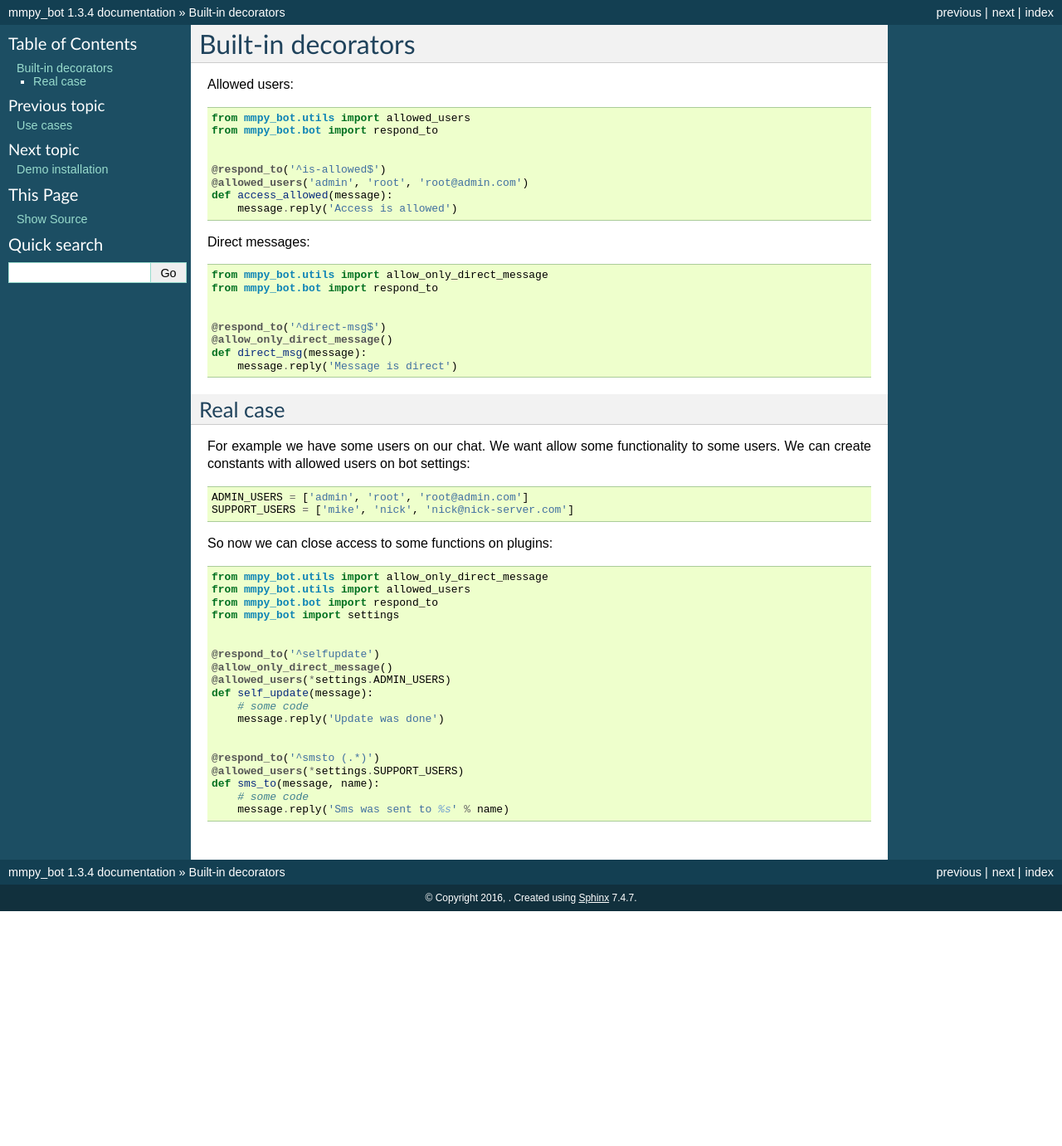
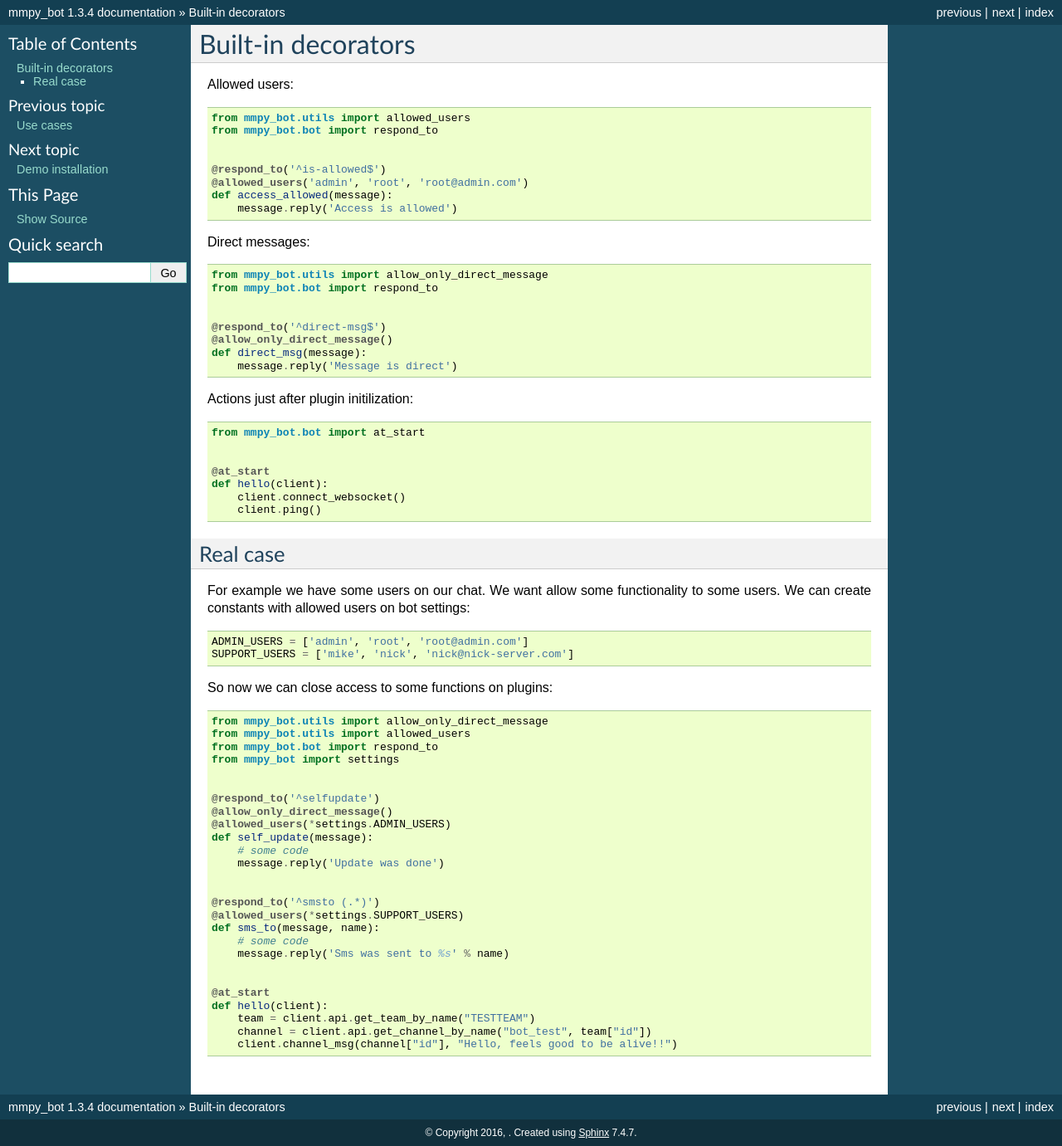
Before and after one commit to attzonko/mmpy_bot, a Sphinx documentation site: the page built from docs/decorators.rst, in a window 1280 px wide. Shown: the whole page at 83% size. Built offline with Sphinx 7.4.7, drawn with Linux system fonts in a browser that asks for light colours; before the commit the page ends 1098 px from its top, so only the background shows below that.

Commit message:
Introduce @at_start (#135)
* Add @at_start to trigger actions when plugins initialize

fixes #132

* Stylize python code in documentation

* Fix inconsistent indentation

```diff
--- a/docs/decorators.rst
+++ b/docs/decorators.rst
@@ -4,7 +4,9 @@
 ===================
 
 
-Allowed users::
+Allowed users:
+
+.. code-block:: python
 
     from mmpy_bot.utils import allowed_users
     from mmpy_bot.bot import respond_to
@@ -17,7 +19,9 @@
 
 
 
-Direct messages::
+Direct messages:
+
+.. code-block:: python
 
     from mmpy_bot.utils import allow_only_direct_message
     from mmpy_bot.bot import respond_to
@@ -30,17 +34,34 @@
 
 
 
+Actions just after plugin initilization:
+
+.. code-block:: python
+
+    from mmpy_bot.bot import at_start
+
+
+    @at_start
+    def hello(client):
+        client.connect_websocket()
+        client.ping()
+
+
 Real case
 ---------
 
 For example we have some users on our chat. We want allow some functionality
-to some users. We can create constants with allowed users on bot settings::
+to some users. We can create constants with allowed users on bot settings:
+
+.. code-block:: python
 
     ADMIN_USERS = ['admin', 'root', 'root@admin.com']
     SUPPORT_USERS = ['mike', 'nick', 'nick@nick-server.com']
 
 
-So now we can close access to some functions on plugins::
+So now we can close access to some functions on plugins:
+
+.. code-block:: python
 
     from mmpy_bot.utils import allow_only_direct_message
     from mmpy_bot.utils import allowed_users
@@ -61,3 +82,10 @@
     def sms_to(message, name):
         # some code
         message.reply('Sms was sent to %s' % name)
+
+
+    @at_start
+    def hello(client):
+        team = client.api.get_team_by_name("TESTTEAM")
+        channel = client.api.get_channel_by_name("bot_test", team["id"])
+        client.channel_msg(channel["id"], "Hello, feels good to be alive!!")
```
Also changed, not shown: docs/plugins.rst (+8 -0 lines), 3 other files.
